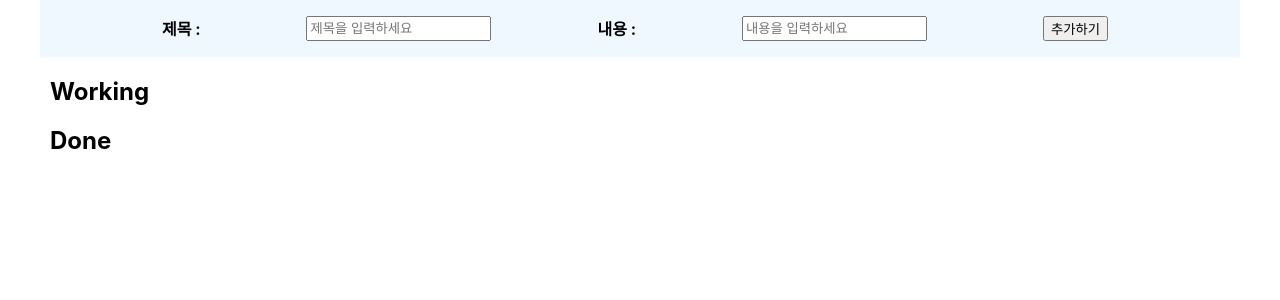
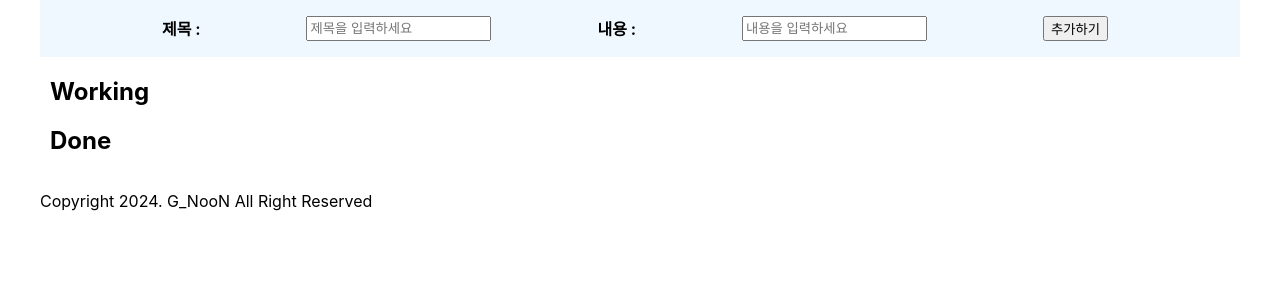
Before and after one commit to G-NooN/todo-list-for-standard, a React (Create React App) app: page / in a window 1280 px wide. Shown: the top 300 px of the page. Built offline with nearby package versions, Linux system fonts and the light colour scheme.

Commit message:
refactor: separate Footer component

```diff
--- a/src/App.jsx
+++ b/src/App.jsx
@@ -1,5 +1,6 @@
 import InputArea from "components/todo/InputArea";
 import TodoList from "components/todo/TodoList";
+import Footer from "components/layout/Footer";
 import { useState } from "react";
 import "./App.css";
 
@@ -9,12 +10,8 @@ function App() {
   return (
     <div className="layout">
       <InputArea todos={todos} setTodos={setTodos} />
-
-      {/* TodoList */}
       <TodoList todos={todos} setTodos={setTodos} />
-
-      {/* Footer */}
-      <div></div>
+      <Footer />
     </div>
   );
 }
--- a/src/components/layout/Footer.jsx
+++ b/src/components/layout/Footer.jsx
@@ -1,5 +1,9 @@
 function Footer() {
-  return <div>Footer</div>;
+  return (
+    <footer>
+      <p>Copyright 2024. G_NooN All Right Reserved</p>
+    </footer>
+  );
 }
 
 export default Footer;
```
